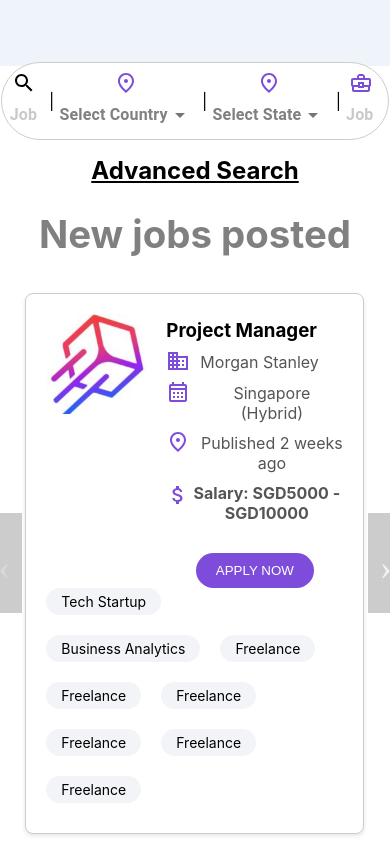
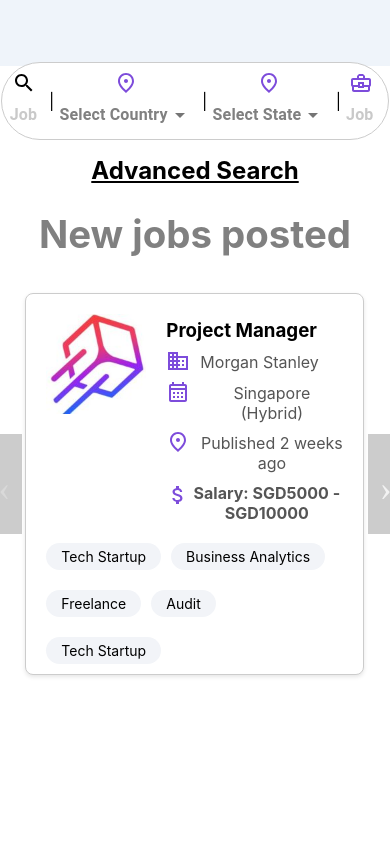
Before and after one commit to sonjaie/springcube, a React (Create React App) app: page / in a window 390 px wide. Shown: the part 778-1622 px from the top of the page. After the commit the page ends 1463 px from the top, so only its background shows below. Built offline with nearby package versions, Linux system fonts and the light colour scheme.

Commit message:
update for job listing css

```diff
--- a/src/assets/dummy-data/jobsData.js
+++ b/src/assets/dummy-data/jobsData.js
@@ -7,7 +7,7 @@ const jobsData = [
       workType: 'Hybrid',
       publishedDate: '2 weeks ago',
       salary: 'SGD5000 - SGD10000',
-      tags: ['Tech Startup', 'Business Analytics', 'Freelance', 'Freelance','Freelance','Freelance','Freelance','Freelance'],
+      tags: ['Tech Startup', 'Business Analytics', 'Freelance', 'Audit','Tech Startup','Freelance','Freelance','Freelance'],
       favorited: false
     },
     {
--- a/src/components/jobs-listing/index.js
+++ b/src/components/jobs-listing/index.js
@@ -25,14 +25,18 @@ const JobListing = ({ job, onFavoriteClick, isFavorited }) => {
           <p><span className="icon location-icon"><CalendarMonthOutlinedIcon /></span>{job?.location} ({job?.workType})</p>
           <p><span className="icon time-icon"><PlaceOutlinedIcon /></span>Published {job?.publishedDate}</p>
           <p><AttachMoneyOutlinedIcon /><strong>Salary: {job?.salary}</strong></p>
-          <button className="apply-button">
-            Apply Now
-          </button>
         </div>
       </div>
       <div className="job-tags">
-        {job?.tags?.map(tag => <span key={tag} className="tag">{tag}</span>)}
-      </div>
+    {job?.tags?.slice(0, 5).map((tag, index) => (
+      <span key={index} className="tag">{tag}</span> // use index as key if tag is not unique
+    ))}
+  </div>
+  <div className="apply-button-container">
+    <button className="apply-button">
+      Apply Now
+    </button>
+  </div>
     </div>
     </>
   );
--- a/src/components/jobs-listing/style.css
+++ b/src/components/jobs-listing/style.css
@@ -1,13 +1,17 @@
 .job-listing {
     display: flex;
-    flex-direction: column; /* Stack children vertically */
-    justify-content: space-between; /* Distribute extra space */
+    flex-direction: column;
+    justify-content: space-between;
     border: 1px solid #ccc;
     border-radius: 8px;
     background-color: #fff;
     box-shadow: 0 2px 4px rgba(0, 0, 0, 0.1);
     margin: 10px;
     padding: 20px;
+    /* Make sure the cards can grow and shrink as needed */
+    flex: 1;
+    min-width: 250px;
+    height: 340px;
   }
 
   .flex-container {
@@ -65,9 +69,9 @@
   .job-tags {
     display: flex;
     flex-wrap: wrap;
-    gap: 10px;
     justify-content: flex-start;
     align-items: center;
+    margin-bottom: 15px;
   }
 
   .tag {
@@ -76,6 +80,7 @@
     padding: 5px 15px;
     font-size: 14px;
     margin-bottom: 10px;
+    margin-top: 10px;
   }
 
   .job-listing h3 {
@@ -146,6 +151,7 @@
     border-radius: 20px;
     cursor: pointer;
     text-transform: uppercase;
+    align-self: center;
   }
 
   .material-icons > svg.MuiSvgIcon-root.MuiSvgIcon-fontSizeMedium.css-i4bv87-MuiSvgIcon-root {
@@ -175,7 +181,22 @@
   }
 
   .apply-button-container {
-    align-self: flex-end; /* Align Apply Now button to the right */
+    margin-top: auto; /* This pushes the button to the bottom of the flex container */
+    width: 100%; /* To make sure the button aligns with the tags */
+    display: flex;
+    justify-content: end;/* Align Apply Now button to the right */
+  }
+
+  .job-listings-container {
+    display: flex;
+    flex-wrap: wrap;
+    gap: 10px; /* Adjust as needed */
+    /* Ensure that children stretch to the size of the tallest one */
+    align-items: stretch;
+  }
+
+  .job-tags.few-tags {
+    justify-content: center;
   }
 
 @media screen and (min-width: 1360px) and (max-width: 1680px) {
@@ -187,3 +208,14 @@
         margin-right: 20%;
     }
 }
+
+@media screen and (max-width: 1240px) {
+    div[data-index="3"] .apply-button-container {
+        margin-top: 5% !important;
+        margin-bottom: -3%;
+    }
+
+    .apply-button-container {
+        margin-top: -3% !important;
+    }
+}
```
